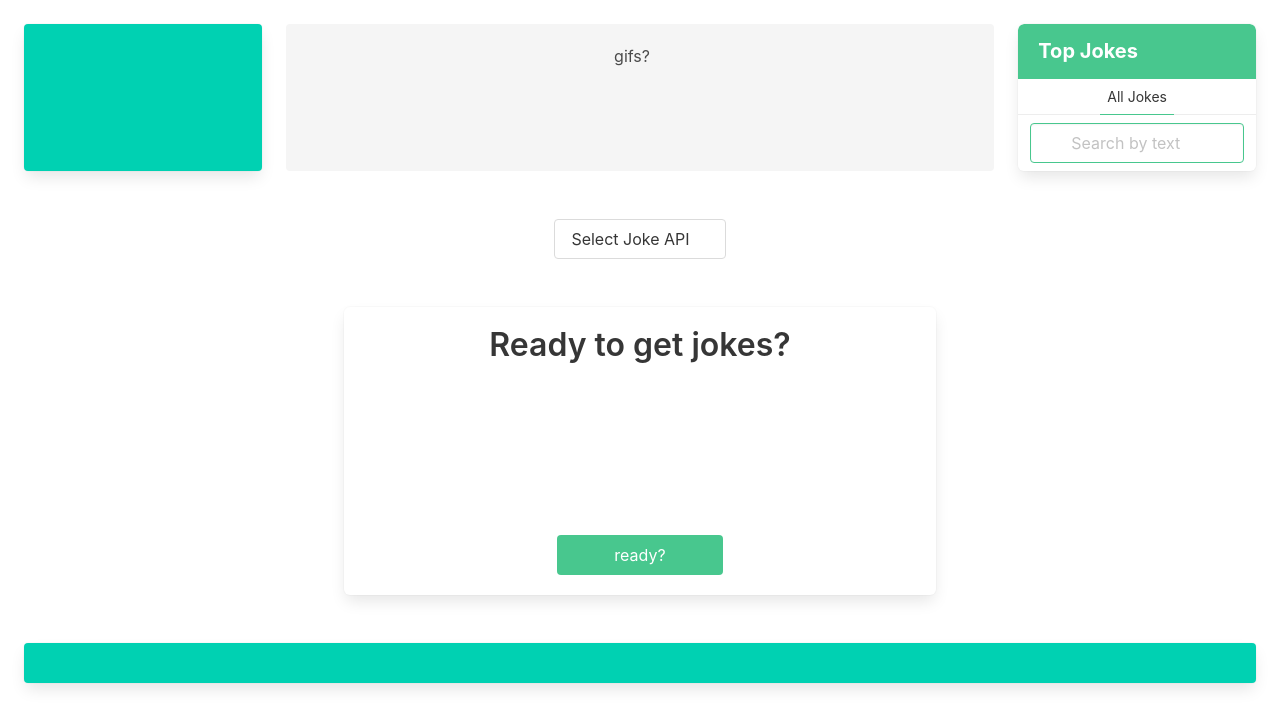
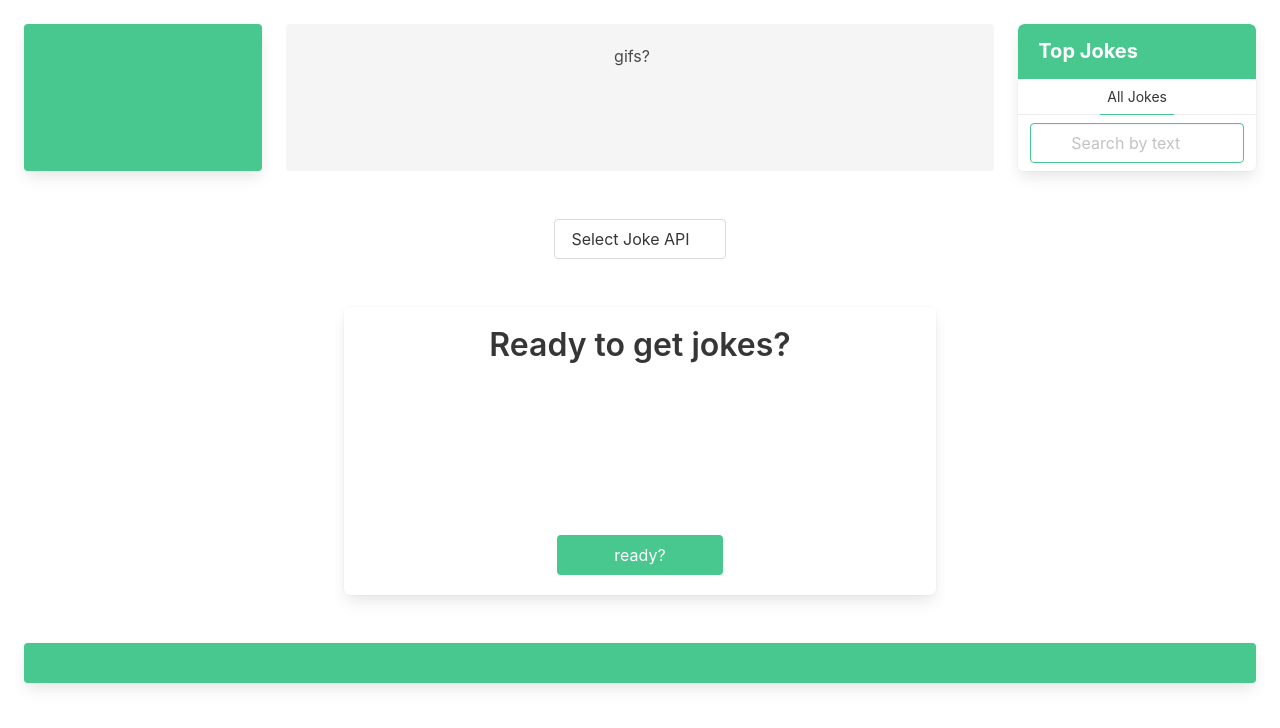
Before and after one commit to richhard6/S5.Jokes, a plain HTML site: page index.html in a window 1280 px wide. Drawn offline with nearby package versions, Linux system fonts and the light colour scheme.

Commit message:
changed the UI,  still need to be developed, want to add some animations

```diff
--- a/index.html
+++ b/index.html
@@ -14,7 +14,7 @@
   <body>
     <div class="tile is-ancestor m-3">
       <div class="tile is-parent is-unselectable">
-        <article class="tile is-child notification is-primary box">
+        <article class="tile is-child notification is-success box">
           <div
             class="
               clima
@@ -121,7 +121,7 @@
 
     <div class="tile is-ancestor m-3">
       <div class="tile is-parent">
-        <article class="tile is-child notification is-primary box">
+        <article class="tile is-child notification is-success box">
           <div
             class="
               clima
--- a/scripts/app.ts
+++ b/scripts/app.ts
@@ -6,7 +6,6 @@ import {
   MaybeILatLong,
   NodeToDestroy,
   NodeToAdd,
-  IModalContent,
 } from './interface'
 
 const todayDate: string = new Date(Date.now()).toLocaleString()
```
